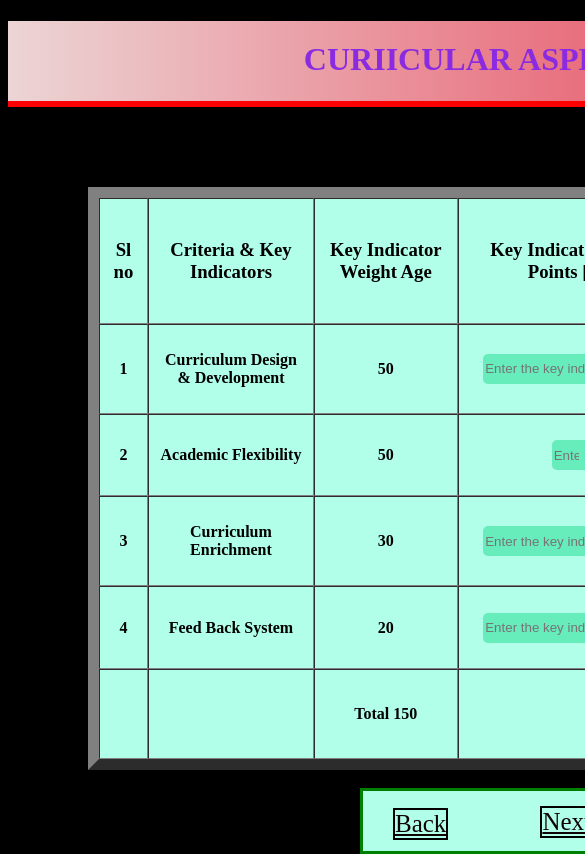
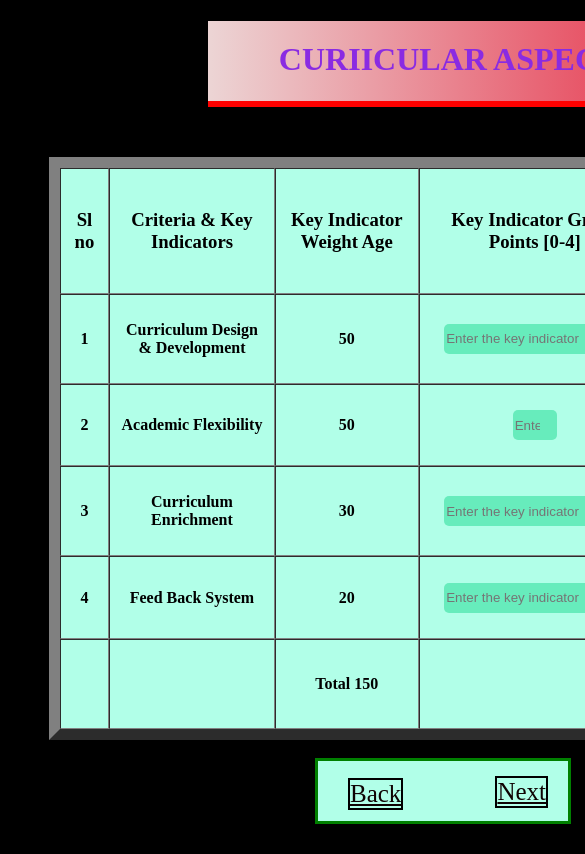
Before and after one commit to suprabhu77/demomobile, a plain HTML site: page index.html in a window 390 px wide. Shown: the top 854 px of the page, 585 px wide, since content can reach past the window. Drawn offline with Linux system fonts and the light colour scheme.

Commit message:
Update index.html

```diff
--- a/index.html
+++ b/index.html
@@ -171,7 +171,7 @@
   display: inline-block;
   color: rgb(15, 3, 3);
      }
-     @media only screen and (max-width: 596px){
+   @media only screen and (max-width: 596px){
   body {
     height: 200px;
     background-color :black;
@@ -179,16 +179,18 @@
    #t01{
     width:790px;
     float: center;
+    margin-top: -30px ;
+    margin-left: -39px;
   }
   .header{
 
-        width:950px;
-        left: 300px;
+        width:500px;
+        margin-left: 200px;
         text-align: center;
         background-image: linear-gradient(to right, rgb(236, 213, 213) , rgb(230, 45, 69));
     }
     #result{
-
+       margin-left: -90px;
       width: 200px;
       padding-right: 20px;
     }
```
